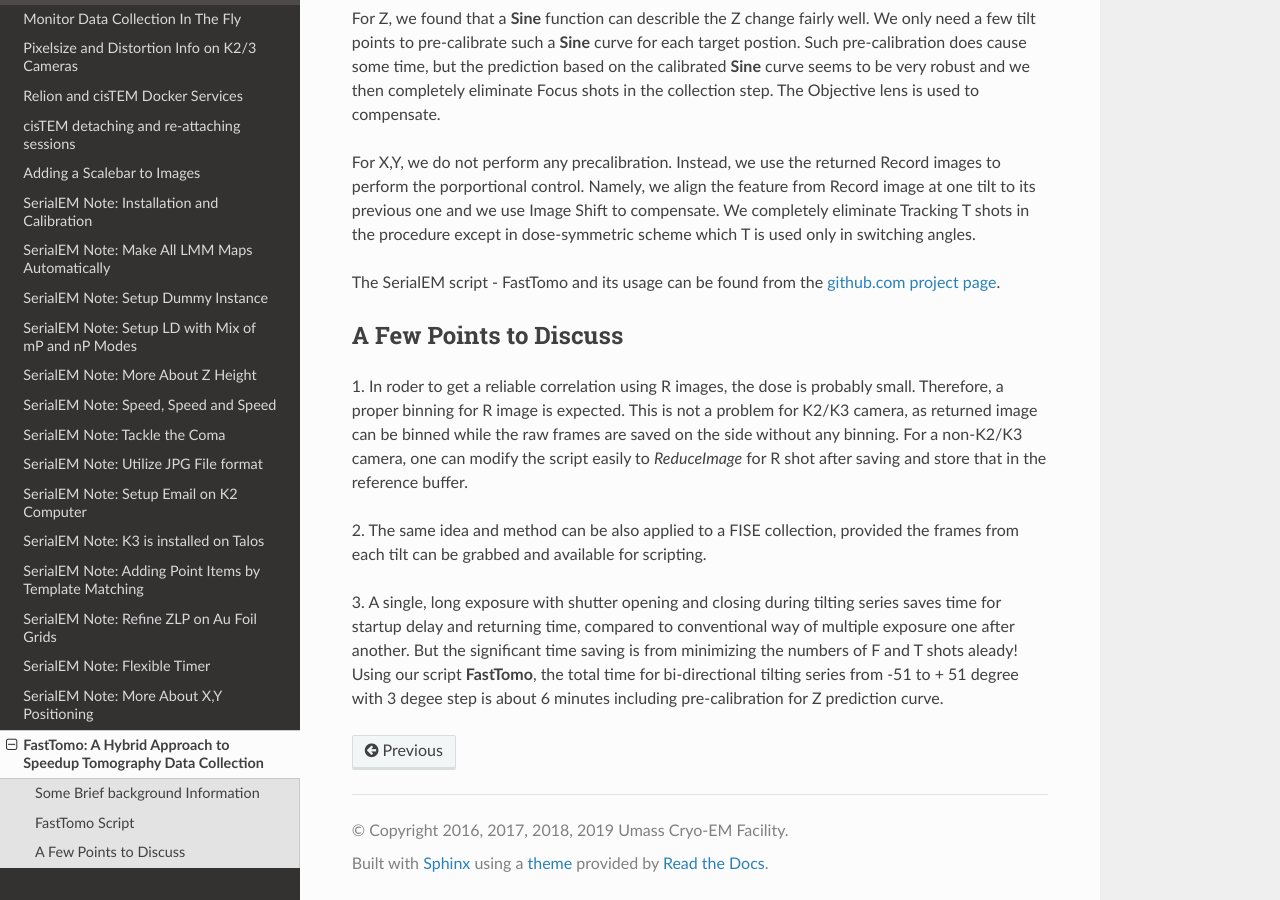
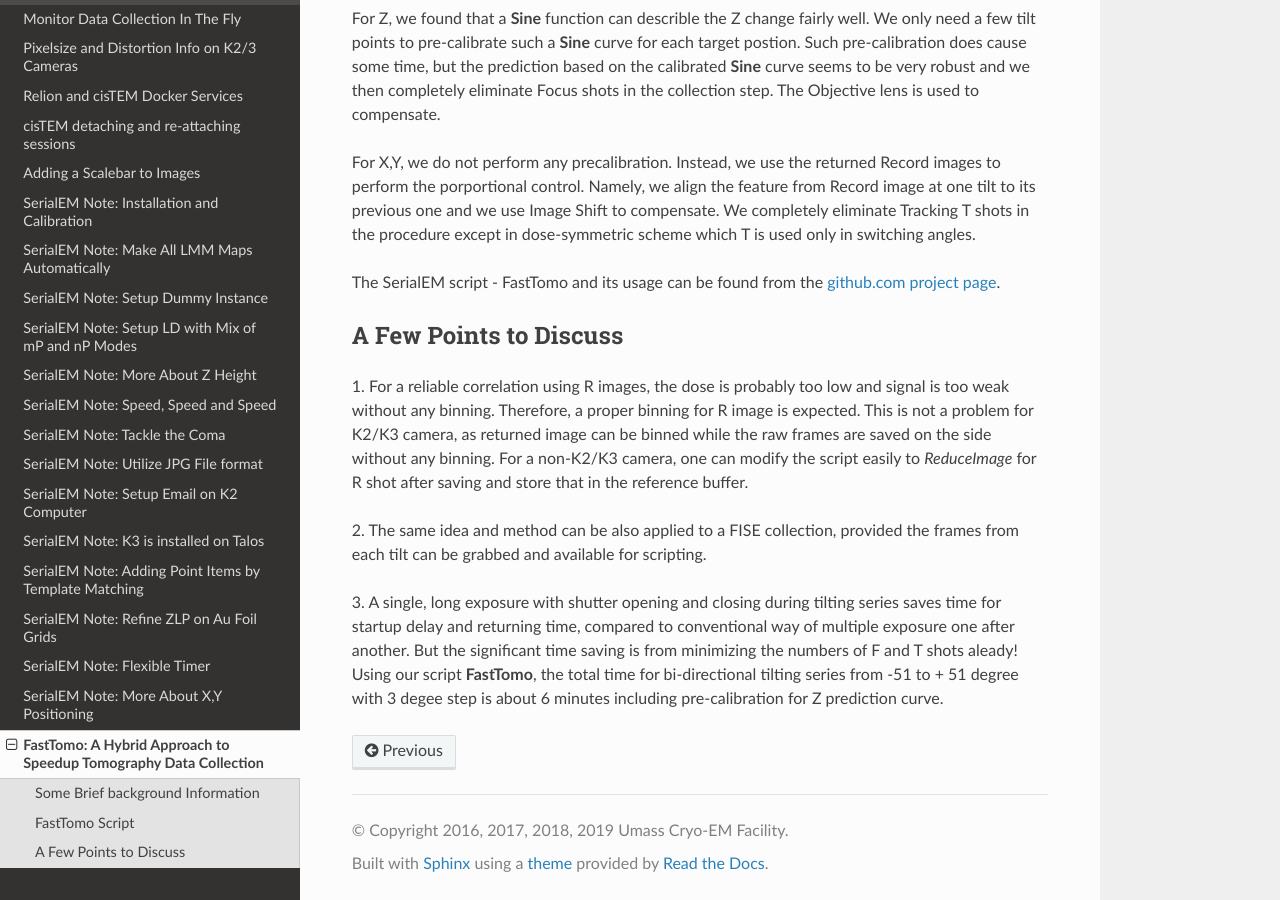
Before and after one commit to xuchen66/sphinx-emdocs, a Sphinx documentation site: the page built from source/fasttomo.rst, in a window 1280 px wide and 900 px high, scrolled down 1149 px. Built offline with Sphinx 7.4.7 and the Read the Docs theme 2.0.0, drawn with Linux system fonts in a browser that asks for light colours; pages that are not in the unit, such as notebooks, are missing from menus.

Commit message:
Update fasttomo.rst

```diff
--- a/source/fasttomo.rst
+++ b/source/fasttomo.rst
@@ -62,7 +62,7 @@ The SerialEM script - FastTomo and its usage can be found from the `github.com p
 A Few Points to Discuss
 -----------------------
 
-1. In roder to get a reliable correlation using R images, the dose is probably small. Therefore, a proper binning for R
+1. For a reliable correlation using R images, the dose is probably too low and signal is too weak without any binning. Therefore, a proper binning for R
 image is expected. This is not a problem for K2/K3 camera, as returned image can be binned while the raw frames are saved
 on the side without any binning. For a non-K2/K3 camera, one can modify the script easily to `ReduceImage` for R shot after
 saving and store that in the reference buffer.
```
